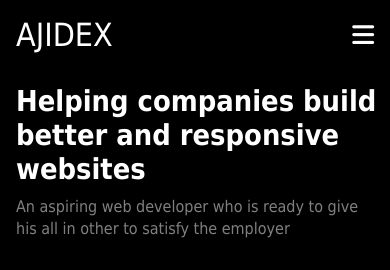
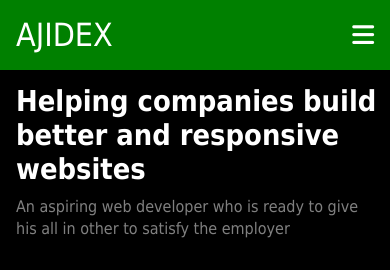
Before and after one commit to REETNY/AJIDEX, a plain HTML site: page index.html in a window 390 px wide. Shown: the top 270 px of the page. Drawn offline with Linux system fonts and the light colour scheme.

Commit message:
new changes

```diff
--- a/styles.css
+++ b/styles.css
@@ -394,8 +394,7 @@ body{
         left: 0;
         display: flex;
         justify-content: space-between;
-        background-color: rgb(0, 0, 0, .7);
-        z-index: 99;
+        background-color: green;
     }
 
     .section1{
```
